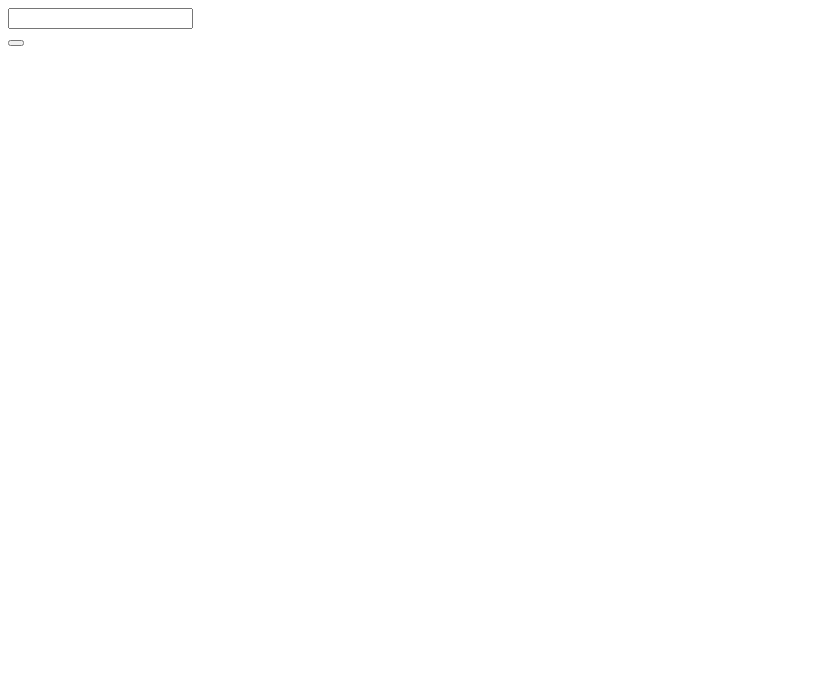
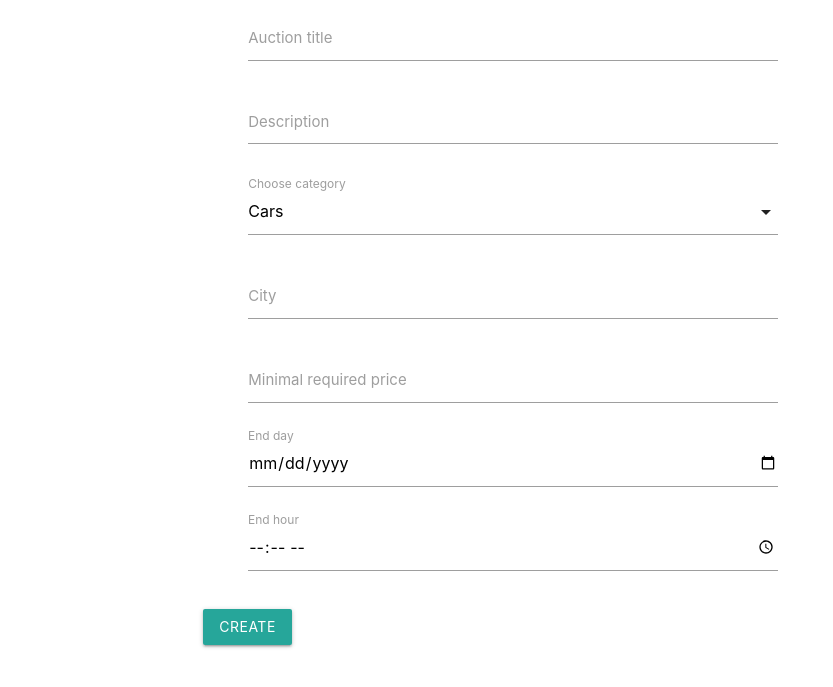
Before and after one commit to AidasKitm/ZP201Auction, a Flask app: page /create_auction in a window 1280 px wide. Before the commit the part shown is almost empty. Shown: the top 687 px of the page, without its empty margins (0-833 px from the left). Run offline with Flask 2, Linux system fonts and the light colour scheme; the visitor is signed in with stand-in values (Sample User, id 1); some libraries are stand-ins or nearby versions.

Commit message:
Add css and js elements to templates

```diff
--- a/templates/base.html
+++ b/templates/base.html
@@ -1,12 +1,14 @@
+<!DOCTYPE html>
+<html lang="en">
+<head>
 
-  <!DOCTYPE html>
-  <html>
-    <head>
     <!--Import Google Icon Font-->
     <link href="https://fonts.googleapis.com/icon?family=Material+Icons" rel="stylesheet">
     <!--Import materialize.css-->
-      <link type="text/css" rel="stylesheet" href="css/materialize.min.css"  media="screen,projection"/>
-
+    <link type="text/css" rel="stylesheet" href="{{ url_for('static', filename='css/materialize.min.css') }}"
+          media="screen,projection"/>
+    <script src="https://code.jquery.com/jquery-3.3.1.min.js"
+            integrity="sha256-FgpCb/KJQlLNfOu91ta32o/NMZxltwRo8QtmkMRdAu8=" crossorigin="anonymous"></script>
     <!--Let browser know website is optimized for mobile-->
     <meta name="viewport" content="width=device-width, initial-scale=1.0"/>
 </head>
@@ -14,6 +16,6 @@
 <body>
 
 <!--JavaScript at end of body for optimized loading-->
-      <script type="text/javascript" src="js/materialize.min.js"></script>
+<script type="text/javascript" src="{{ url_for('static', filename='js/materialize.min.js') }}"></script>
 </body>
 </html>
--- a/templates/create_auction.html
+++ b/templates/create_auction.html
@@ -1,21 +1,63 @@
 <!DOCTYPE html>
 <html lang="en">
+{% include 'base.html' %}
+
 <head>
     <meta charset="UTF-8">
     <title>Title</title>
 </head>
 <body>
 <div class="container">
-    <form method="post" class="material-icons">
-    {{ auction_form.csrf_token }}
-        <div class="material-icons col s12 m8">
-            {{ auction_form.title }}
-
-        </div>
-
-
-    <button type="submit" class="btn"></button>
-</form>
+    <div class="row">
+        <form method="post">
+            {{ auction_form.csrf_token }}
+            <div class="input-field col s12 m8">
+                <i class="material-icons prefix"></i>
+                {{ auction_form.title(class_="validate") }}
+                {{ auction_form.title.label }}
+            </div>
+            <div class="input-field col s12 m8">
+                <i class="material-icons prefix"></i>
+                {{ auction_form.description(class_="materialize-textarea") }}
+                {{ auction_form.description.label }}
+            </div>
+            <div class="input-field col s12 m8">
+                <i class="material-icons prefix"></i>
+                {{ auction_form.category(class_="validate") }}
+                {{ auction_form.category.label }}
+            </div>
+            <div class="input-field col s12 m8">
+                <i class="material-icons prefix"></i>
+                {{ auction_form.city(class_="validate") }}
+                {{ auction_form.city.label }}
+            </div>
+            <div class="input-field col s12 m8">
+                <i class="material-icons prefix"></i>
+                {{ auction_form.minimal_price(class_="validate") }}
+                {{ auction_form.minimal_price.label }}
+            </div>
+            <div class="input-field col s12 m8">
+                <i class="material-icons prefix"></i>
+                {{ auction_form.end_day(class_="datepicker") }}
+                {{ auction_form.end_day.label }}
+            </div>
+            <div class="input-field col s12 m8">
+                <i class="material-icons prefix"></i>
+                {{ auction_form.end_hour(class_="timepicker") }}
+                {{ auction_form.end_hour.label }}
+            </div>
+            <div class="input-field col s12 m8">
+                <button type="submit" class="btn waves-effect waves-light">Create</button>
+            </div>
+        </form>
+    </div>
 </div>
+<script>
+    $(document).ready(function () {
+        $('select').formSelect();
+        $('.datepicker').datepicker({format: 'yyyy-mm-dd'});
+        $('.timepicker').timepicker({twelveHour: false});
+    });
+</script>
 </body>
 </html>
```
Lines whose indentation alone changed are shown as unchanged.
